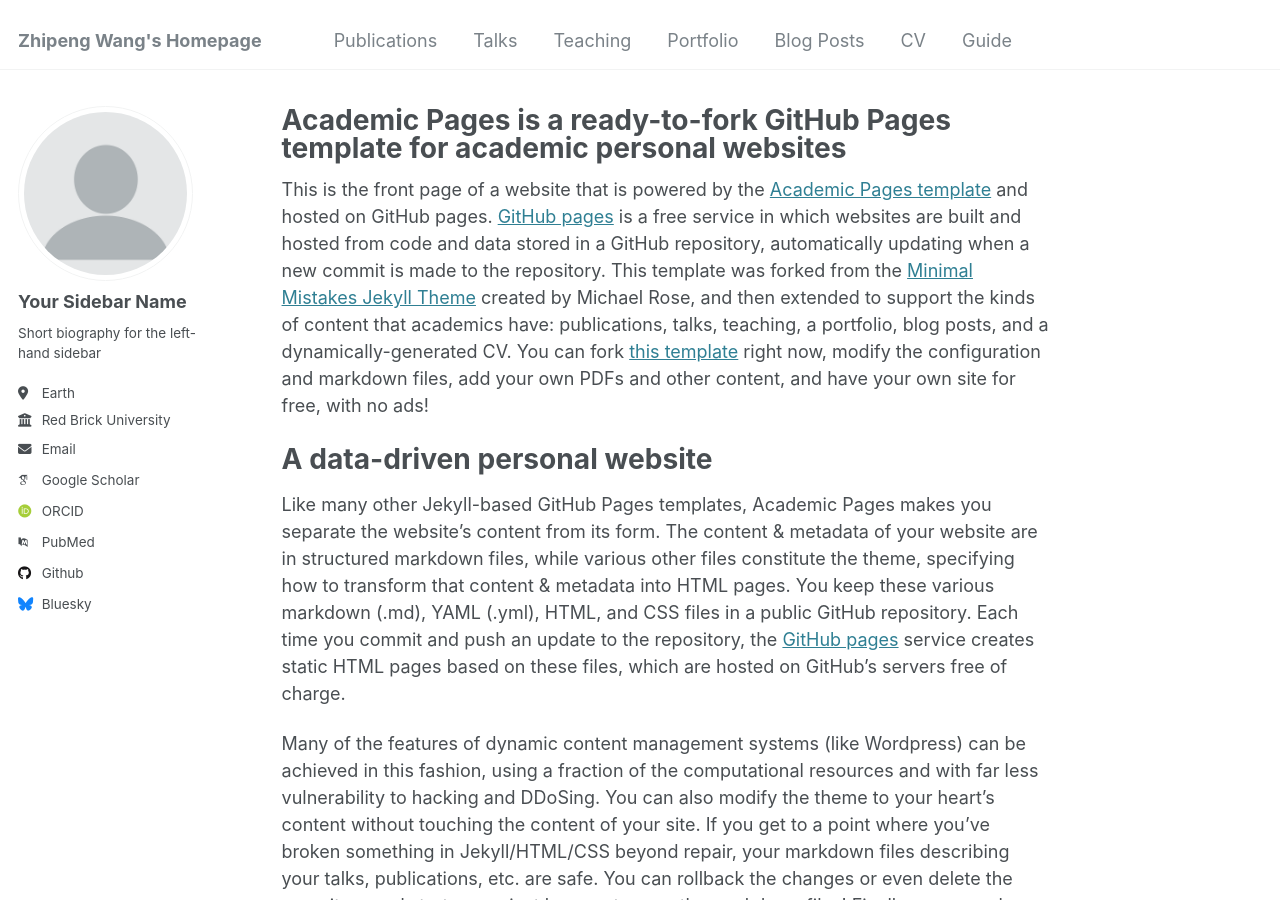
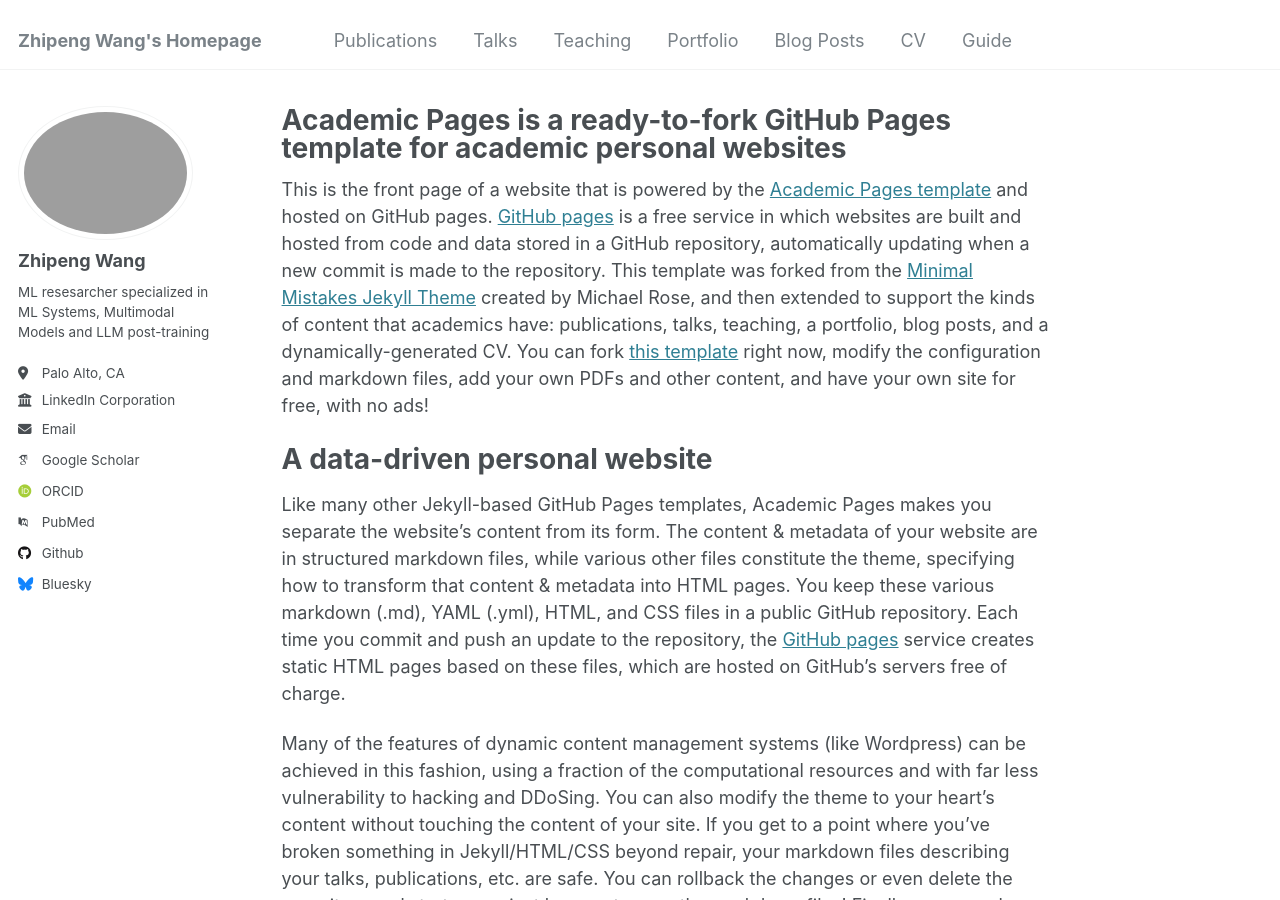
Before and after one commit to fcbayernwzp/fcbayernwzp.github.io, a Jekyll site: the page built from _pages/about.md, in a window 1280 px wide and 900 px high. Built offline with Jekyll 4.4.1, drawn with Linux system fonts in a browser that asks for light colours; some web fonts are replaced.

Commit message:
Changed the config file to add profile photos and personal informations.

```diff
--- a/_config.yml
+++ b/_config.yml
@@ -21,18 +21,18 @@ repository               : "fcbayernwzp/fcbayernwzp.github.io"
 #               Additional customization can be done by editing /_includes/author-profile.html
 author:
   # Biographic information
-  avatar           : "profile.png"
-  name             : "Your Sidebar Name"
+  avatar           : "zhipeng_profile.png"
+  name             : "Zhipeng Wang"
   pronouns         : # example: "she/her"
-  bio              : "Short biography for the left-hand sidebar"
-  location         : "Earth"
-  employer         : "Red Brick University"
+  bio              : "ML resesarcher specialized in ML Systems, Multimodal Models and LLM post-training"
+  location         : "Palo Alto, CA"
+  employer         : "LinkedIn Corporation"
   uri              : # URL
-  email            : "none@example.org"
+  email            : "zhipengbayern@gmail.com"
 
   # Academic websites
   arxiv            : # URL - Update with the correct link to your profile
-  googlescholar    : "https://scholar.google.com/citations?user=PS_CX0AAAAAJ"
+  googlescholar    : "https://scholar.google.com/citations?hl=en&user=OdubVmAAAAAJ&view_op=list_works&sortby=pubdate"
   impactstory      : # URL
   orcid            : "http://orcid.org/yourorcidurl"
   semantic         : # URL
```
